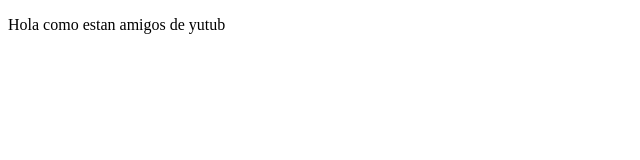
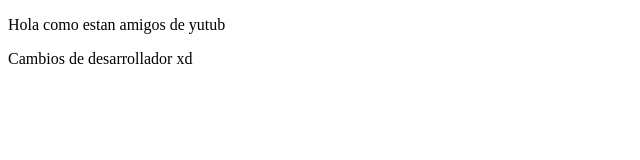
Before and after one commit to Edier19/FdeTrabajo, a plain HTML site: page index.html in a window 1280 px wide. Shown: the whole page, without its empty margins (0-640 px from the left). Drawn offline with Linux system fonts and the light colour scheme.

Commit message:
nuevos cambios

```diff
--- a/index.html
+++ b/index.html
@@ -8,5 +8,6 @@
 </head>
 <body>
     <p>Hola como estan amigos de yutub</p>
+    <p>Cambios de desarrollador xd</p>
 </body>
 </html>
```
Also changed, not shown: main.css (added).
